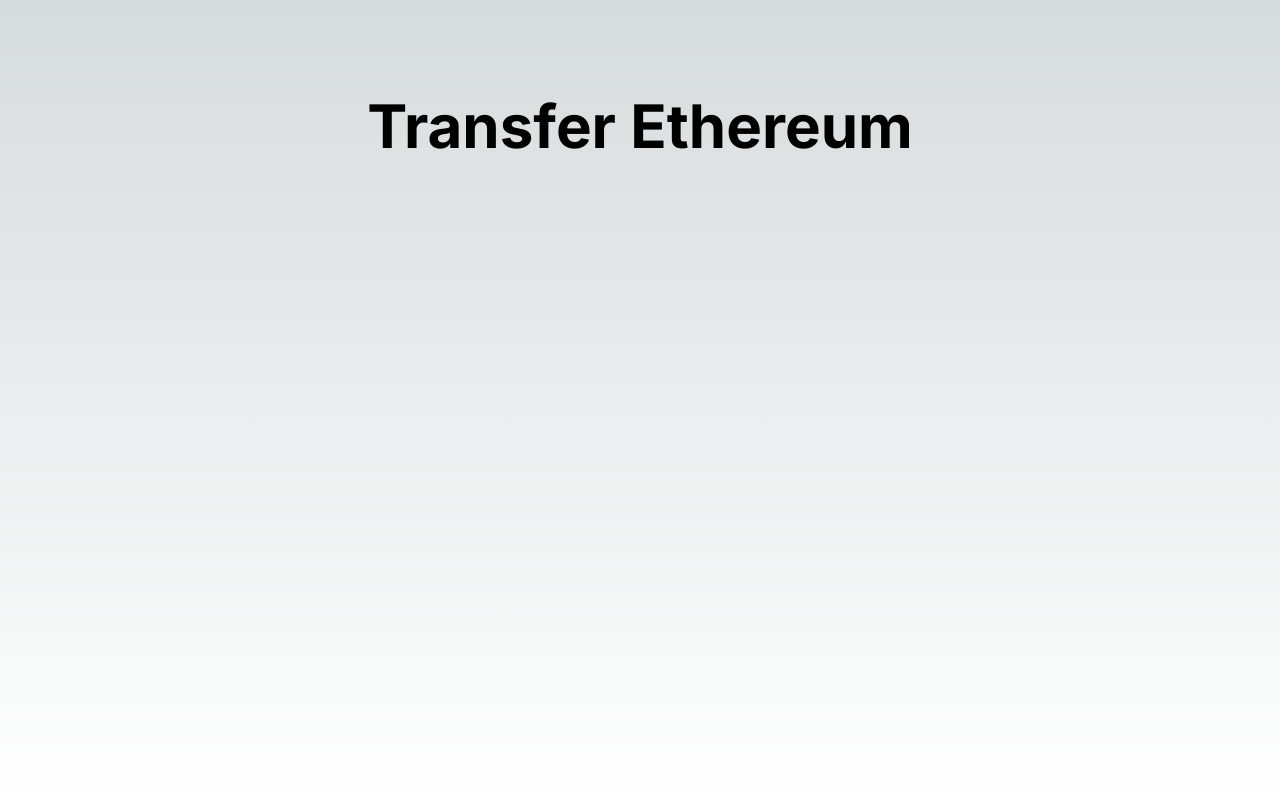
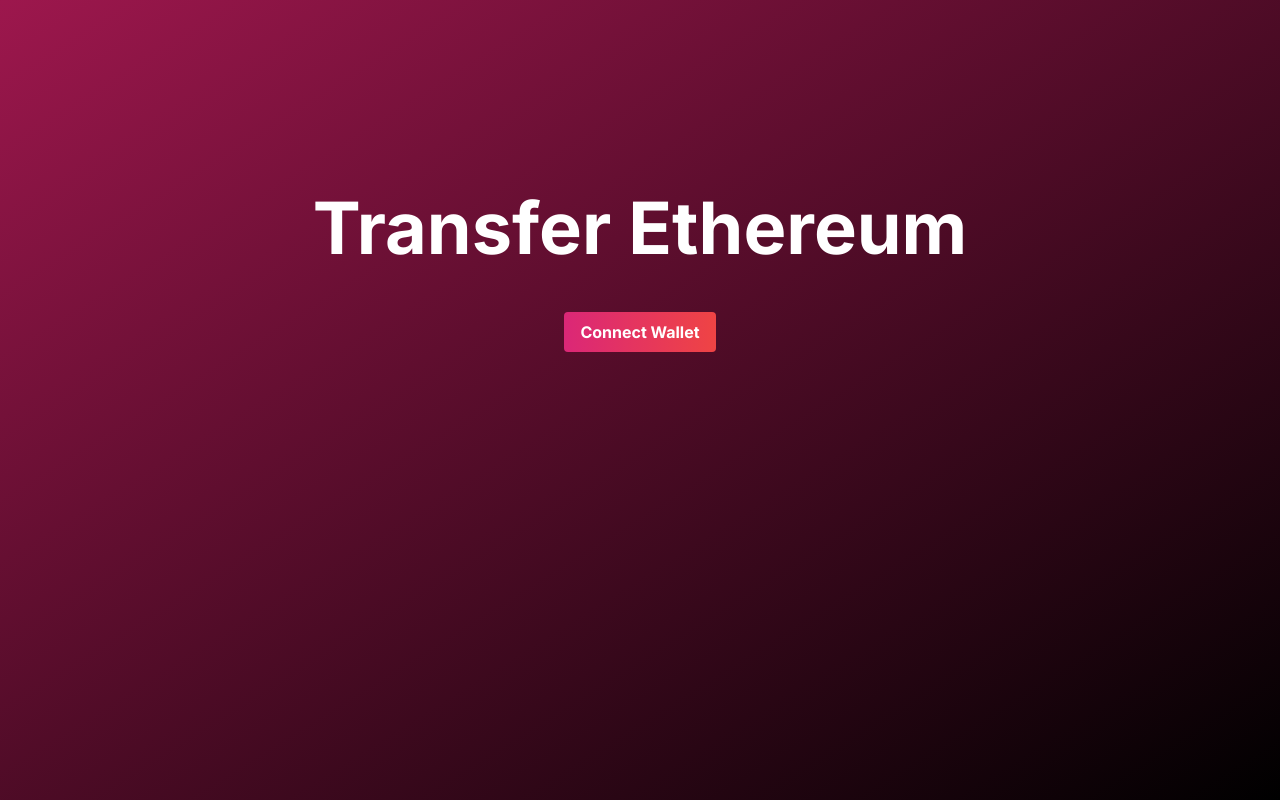
Before and after one commit to Saiweb3dev/Ethereum_Transfer_NextJS, a Next.js app: page / in a window 1280 px wide. Built offline with nearby package versions, Linux system fonts and the light colour scheme.

Commit message:
Btn to cnt wallet

```diff
--- a/constants/contractABI.json
+++ b/constants/contractABI.json
@@ -1,3 +1,4 @@
+
 [
   "constructor()",
   "event TransferFailed(address indexed receiver, uint256 amount)",
--- a/src/app/page.tsx
+++ b/src/app/page.tsx
@@ -1,9 +1,63 @@
+"use client";
 import Image from "next/image";
+import { useState } from "react";
+declare global {
+  interface Window {
+    ethereum: any; // or specify the type of ethereum property if known
+  }
+}
+import Web3 from "web3";
 
 export default function Home() {
+  const [connected, setConnected] = useState(false);
+  const [walletAddress, setWalletAddress] = useState("");
+
+  const handleConnectWallet = async () => {
+    if (window.ethereum) {
+      try {
+        const web3 = new Web3(window.ethereum);
+        await window.ethereum.enable();
+        const accounts = await web3.eth.getAccounts();
+        setConnected(true);
+        setWalletAddress(accounts[0]);
+      } catch (error) {
+        console.error(error);
+      }
+    } else {
+      console.error("No Ethereum provider found");
+    }
+  };
+
+  const handleDisconnectWallet = () => {
+    setConnected(false);
+    setWalletAddress("");
+  };
+
   return (
-    <main className="flex min-h-screen flex-col items-center justify-between p-24">
-      <h1 className="text-6xl font-bold">Transfer Ethereum</h1>
+    <main className="container bg-gradient-to-br h-screen from-pink-800 w-full to-black  p-36">
+      <div className="flex  flex-col items-center justify-center space-y-12  p-12 max-w-5xl mx-auto">
+        <h1 className="text-7xl font-bold text-white">Transfer Ethereum</h1>
+        {connected && (
+          <p className="text-2xl text-pink-800 bg-black px-4 py-2 rounded-xl">
+            Wallet: {walletAddress}
+          </p>
+        )}
+        {connected ? (
+          <button
+            onClick={handleDisconnectWallet}
+            className="bg-red-800 hover:bg-red-700 text-white font-bold py-2 px-4 rounded"
+          >
+            Disconnect
+          </button>
+        ) : (
+          <button
+            onClick={handleConnectWallet}
+            className="bg-gradient-to-r from-pink-600 to-red-500 hover:bg-gradient-to-r text-white font-bold py-2 px-4 rounded"
+          >
+            Connect Wallet
+          </button>
+        )}
+      </div>
     </main>
   );
 }
```
Also changed, not shown: package.json (+4 -3 lines), 1 other file (tests, documents, lock files or other folders).
